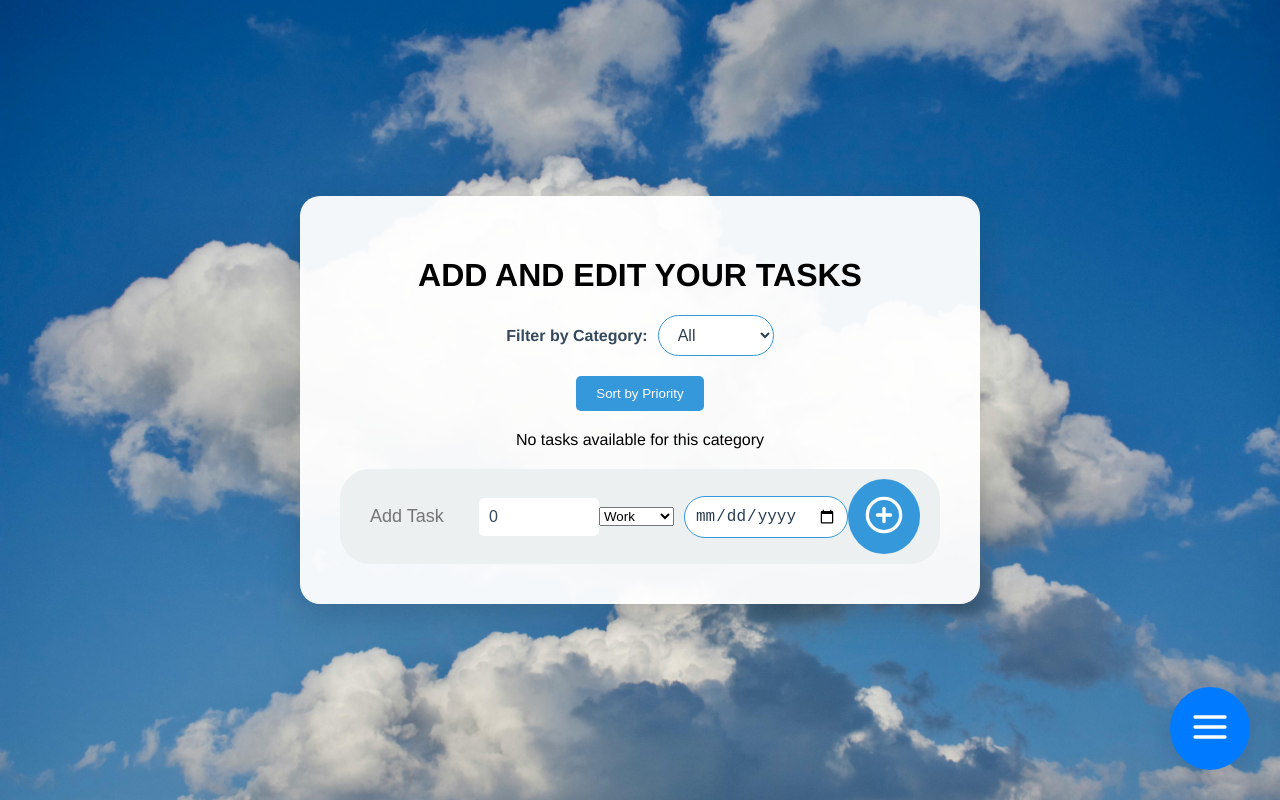
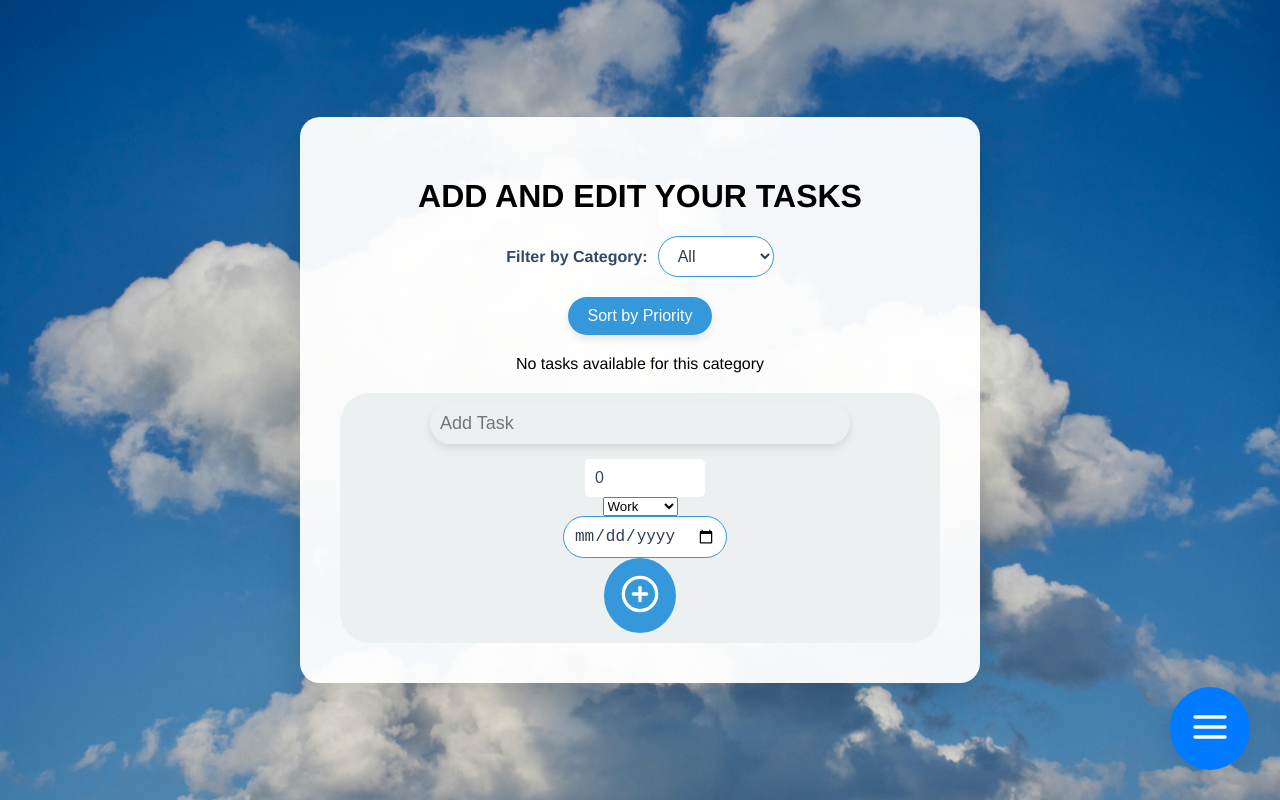
Before and after one commit to Nurr-ann/2-DO-LIST-WITH-A-TWIST-, a React (Create React App) app: page / in a window 1280 px wide. Built offline with nearby package versions, Linux system fonts and the light colour scheme.

Commit message:
ddddddddd

```diff
--- a/src/App.css
+++ b/src/App.css
@@ -135,11 +135,33 @@ body {
   }
 }
 
+.task-input {
+  padding: 10px;
+  font-size: 16px;
+  width: 100%;
+  max-width: 400px;
+  border-radius: 25px;
+  border: 1px solid #3498db;
+  outline: none;
+  margin-bottom: 15px;
+  box-shadow: 0px 4px 8px rgba(0, 0, 0, 0.1);
+}
+
+.task-options {
+  display: flex;
+  justify-content: center;
+  align-items: center;
+  flex-direction: column;
+  gap: 10px;
+  margin-bottom: 20px;
+}
+
 /* Add task section */
 .add-task-section {
   display: flex;
-  justify-content: space-between;
+  justify-content: center;
   align-items: center;
+  flex-direction: column;
   background-color: #ecf0f1;
   padding: 10px 20px;
   border-radius: 30px;
@@ -301,15 +323,28 @@ body {
   background-color: #e74c3c; /* Red for Urgent */
 }
 
+.category-dropdown {
+  padding: 10px;
+  font-size: 16px;
+  width: 50%;
+  border-radius: 25px;
+  border: 1px solid #3498db;
+  outline: none;
+  box-shadow: 0px 4px 8px rgba(0, 0, 0, 0.1);
+  cursor: pointer;
+}
+
 /* Sort Button */
 .sort-btn {
+  padding: 10px 20px;
+  font-size: 16px;
   background-color: #3498db;
   color: white;
-  padding: 10px 20px;
   border: none;
-  border-radius: 5px;
+  border-radius: 25px;
   cursor: pointer;
-  margin-bottom: 20px;
+  transition: all 0.3s ease;
+  box-shadow: 0px 4px 8px rgba(0, 0, 0, 0.1);
 }
 
 .sort-btn:hover {
@@ -380,3 +415,22 @@ body {
   background-color: #ffebee;
   border-left: 5px solid #e74c3c; /* Red border for overdue */
 }
+.timer-category-wrapper {
+  display: flex;
+  justify-content: space-between;
+  align-items: center;
+  gap: 10px;
+  width: 100%;
+  max-width: 400px;
+}
+
+/* Timer input styling */
+.timer-input {
+  padding: 10px;
+  font-size: 16px;
+  width: 50%;
+  border-radius: 25px;
+  border: 1px solid #3498db;
+  outline: none;
+  box-shadow: 0px 4px 8px rgba(0, 0, 0, 0.1);
+}
--- a/src/App.js
+++ b/src/App.js
@@ -194,6 +194,7 @@ function TodoList({ tasks, setTasks }) {
           value={newTask}
           onChange={(e) => setNewTask(e.target.value)}
           placeholder="Add Task"
+           className="task-input"
         />
         <input
           type="number"
```
